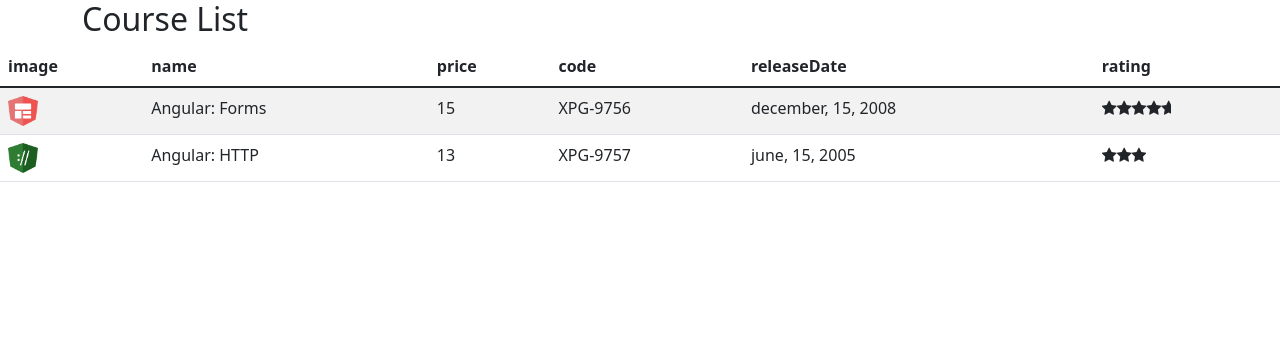
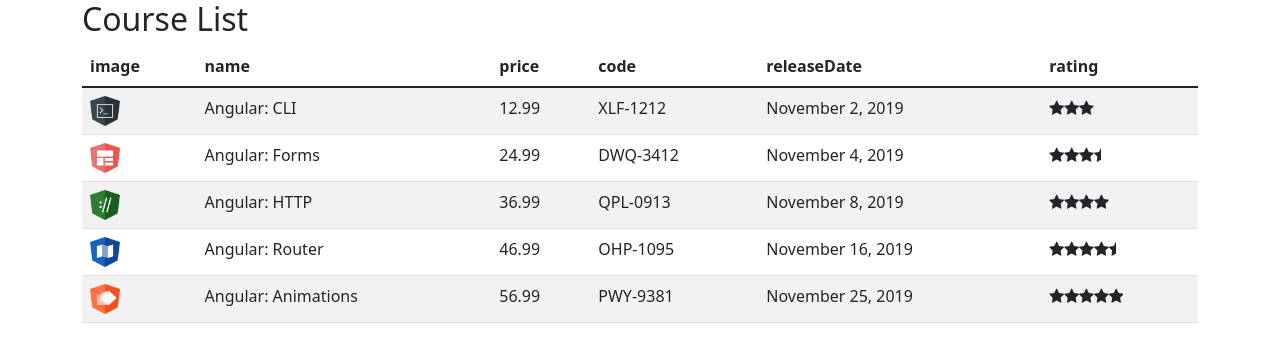
Before and after one commit to Vitor-Kemuel/course-manager, an Angular app: page / in a window 1280 px wide. Shown: the top 362 px of the page. Built offline with nearby package versions, Linux system fonts and the light colour scheme.

Commit message:
injeção de dependencia

```diff
--- a/src/app/courses/course-list.component.html
+++ b/src/app/courses/course-list.component.html
@@ -2,6 +2,7 @@
   <h2> Course List </h2>
 </div>
 
+<div class="container">
   <table class="table table-striped">
     <thead>
       <tr>
@@ -26,3 +27,4 @@
       </tr>
     </tbody>
   </table>
+</div>
--- a/src/app/courses/course-list.component.ts
+++ b/src/app/courses/course-list.component.ts
@@ -1,5 +1,6 @@
 import { Component, OnInit } from "@angular/core";
 import { Course } from "./course";
+import { CourseService } from "./course.service";
 
 @Component({
   selector: 'app-course-list',
@@ -10,29 +11,9 @@ export class CourseListComponent implements OnInit {
 
   courses: Course[] = [];
 
+  constructor(private courseService: CourseService) { }
+
   ngOnInit(): void {
-    this.courses = [
-      {
-        id: 1,
-        name: "Angular: Forms",
-        imageUrl: "/assets/images/forms.png",
-        price: 15,
-        code: "XPG-9756",
-        duration: 40,
-        rating: 4.7,
-        releaseDate: 'december, 15, 2008',
-      },
-
-      {
-        id: 2,
-        name: "Angular: HTTP",
-        imageUrl: "/assets/images/http.png",
-        price: 13,
-        code: "XPG-9757",
-        duration: 40,
-        rating: 3,
-        releaseDate: "june, 15, 2005",
-      }
-    ]
+    this.courses = this.courseService.retrieveAll();
   }
 }
--- /dev/null
+++ b/src/app/courses/course.service.ts
@@ -0,0 +1,68 @@
+import { Injectable } from "@angular/core";
+import { Course } from "./course";
+
+@Injectable({
+  providedIn: "root"
+})
+export class CourseService {
+  retrieveAll(): Course[] {
+    return COURSES;
+  }
+}
+var COURSES: Course[] = [
+  {
+    id: 1,
+    name: 'Angular: CLI',
+    releaseDate: 'November 2, 2019',
+    description: 'Neste curso, os alunos irão obter um grande conhecimento nos principais recursos do CLI.',
+    duration: 120,
+    code: 'XLF-1212',
+    rating: 3,
+    price: 12.99,
+    imageUrl: '/assets/images/cli.png',
+  },
+  {
+    id: 2,
+    name: 'Angular: Forms',
+    releaseDate: 'November 4, 2019',
+    description: 'Neste curso, os alunos irão obter um conhecimento aprofundado sobre os recursos disponíveis no módulo de Forms.',
+    duration: 80,
+    code: 'DWQ-3412',
+    rating: 3.5,
+    price: 24.99,
+    imageUrl: '/assets/images/forms.png',
+  },
+  {
+    id: 3,
+    name: 'Angular: HTTP',
+    releaseDate: 'November 8, 2019',
+    description: 'Neste curso, os alunos irão obter um conhecimento aprofundado sobre os recursos disponíveis no módulo de HTTP.',
+    duration: 80,
+    code: 'QPL-0913',
+    rating: 4.0,
+    price: 36.99,
+    imageUrl: '/assets/images/http.png',
+  },
+  {
+    id: 4,
+    name: 'Angular: Router',
+    releaseDate: 'November 16, 2019',
+    description: 'Neste curso, os alunos irão obter um conhecimento aprofundado sobre os recursos disponíveis no módulo de Router.',
+    duration: 80,
+    code: 'OHP-1095',
+    rating: 4.5,
+    price: 46.99,
+    imageUrl: '/assets/images/router.png',
+  },
+  {
+    id: 5,
+    name: 'Angular: Animations',
+    releaseDate: 'November 25, 2019',
+    description: 'Neste curso, os alunos irão obter um conhecimento aprofundado sobre os recursos disponíveis sobre Animation.',
+    duration: 80,
+    code: 'PWY-9381',
+    rating: 5,
+    price: 56.99,
+    imageUrl: '/assets/images/animations.png',
+  }
+];
```
Also changed, not shown: src/app/courses/course.ts (+5 -2 lines). Lines whose indentation alone changed are shown as unchanged.
